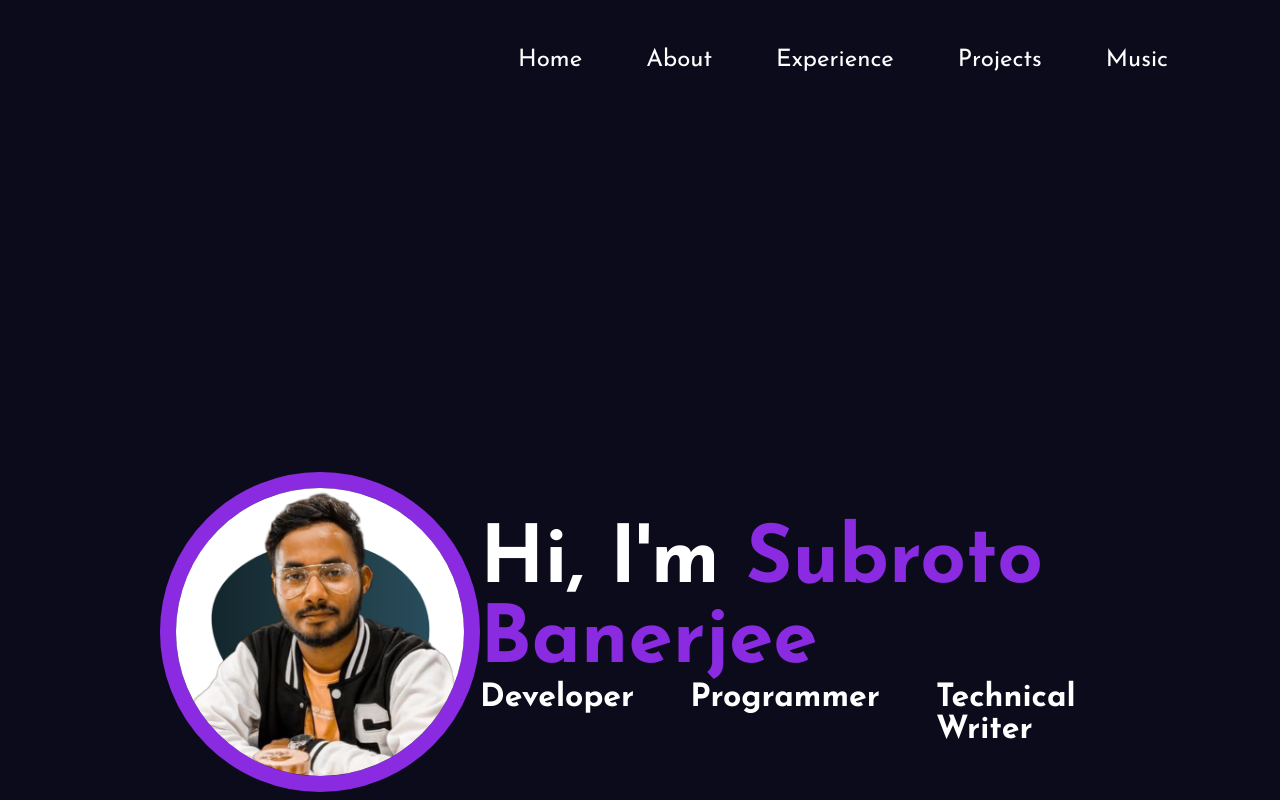
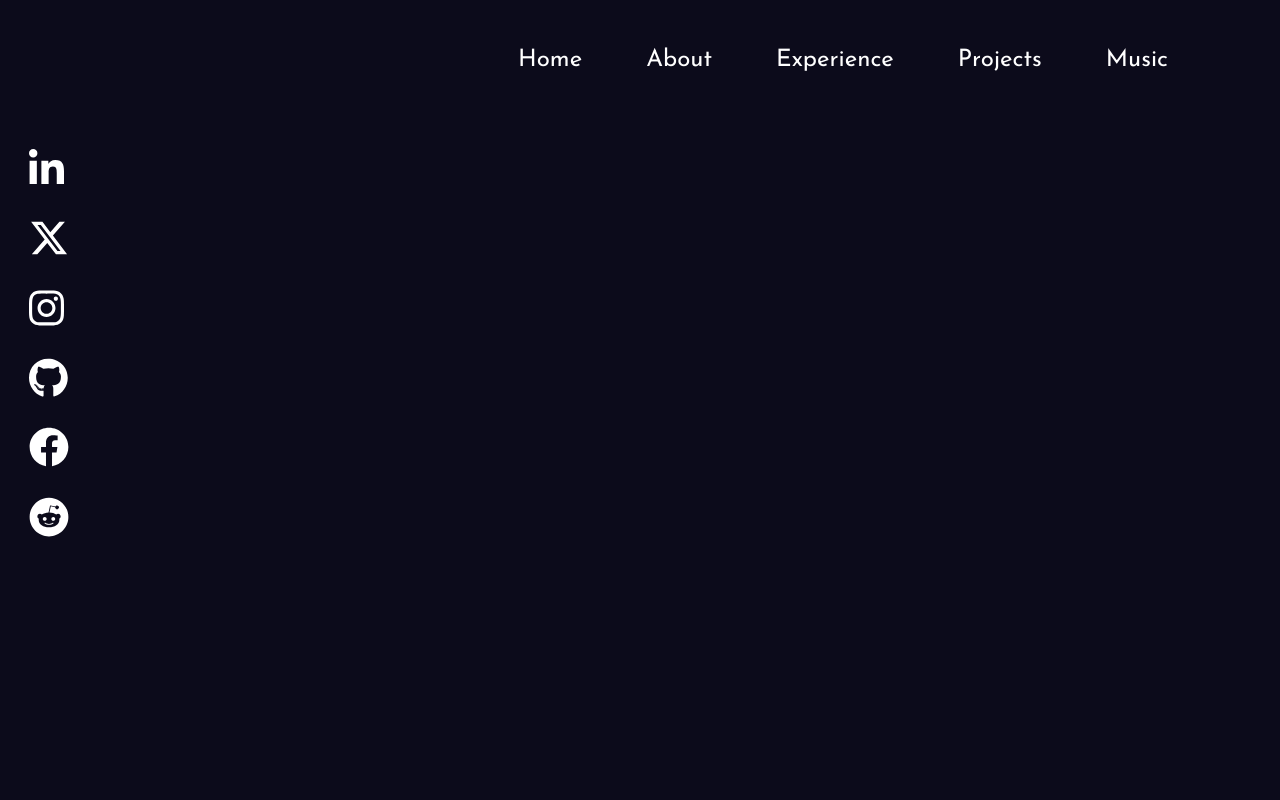
Before and after one commit to TeeWrath/personal-portfolio, an Angular app: page / in a window 1280 px wide. Shown: the top 800 px of the page. Built offline with nearby package versions, Linux system fonts and the light colour scheme.

Commit message:
added socials but still some frontend bug

```diff
--- a/src/app/app.component.html
+++ b/src/app/app.component.html
@@ -1,2 +1,3 @@
 <app-navbar></app-navbar>
+<app-social-main></app-social-main>
 <app-main></app-main>
--- a/src/app/social-main/social-main.component.css
+++ b/src/app/social-main/social-main.component.css
@@ -0,0 +1,25 @@
+ul{
+    list-style: none;
+}
+
+ul li{
+    padding: 0.8rem;
+}
+
+svg{
+    fill: white;
+    transition: 0.5s;
+}
+
+svg:hover{
+    fill: blueviolet;
+}
+
+.container{
+    /* background-color: red; */
+    width: 40px;
+    display: block;
+    align-items: center;
+    /* margin: 11rem 1rem 1rem 1rem; */
+    padding: 1rem;
+}
--- a/src/app/social-main/social-main.component.html
+++ b/src/app/social-main/social-main.component.html
@@ -1 +1,39 @@
-<p>social-main works!</p>
+<div class="container">
+    <ul>
+        <li><a target="_blank" href="https://www.linkedin.com/in/subroto-banerjee-70983b214/"><svg
+                    xmlns="http://www.w3.org/2000/svg" height="2.5em"
+                    viewBox="0 0 448 512"><!--! Font Awesome Free 6.4.2 by @fontawesome - https://fontawesome.com License - https://fontawesome.com/license (Commercial License) Copyright 2023 Fonticons, Inc. -->
+                    <path
+                        d="M100.28 448H7.4V148.9h92.88zM53.79 108.1C24.09 108.1 0 83.5 0 53.8a53.79 53.79 0 0 1 107.58 0c0 29.7-24.1 54.3-53.79 54.3zM447.9 448h-92.68V302.4c0-34.7-.7-79.2-48.29-79.2-48.29 0-55.69 37.7-55.69 76.7V448h-92.78V148.9h89.08v40.8h1.3c12.4-23.5 42.69-48.3 87.88-48.3 94 0 111.28 61.9 111.28 142.3V448z" />
+                </svg></a></li>
+        <li><a target="_blank" href="https://twitter.com/Subroto0108"><svg xmlns="http://www.w3.org/2000/svg"
+                    height="2.5em"
+                    viewBox="0 0 512 512"><!--! Font Awesome Free 6.4.2 by @fontawesome - https://fontawesome.com License - https://fontawesome.com/license (Commercial License) Copyright 2023 Fonticons, Inc. -->
+                    <path
+                        d="M389.2 48h70.6L305.6 224.2 487 464H345L233.7 318.6 106.5 464H35.8L200.7 275.5 26.8 48H172.4L272.9 180.9 389.2 48zM364.4 421.8h39.1L151.1 88h-42L364.4 421.8z" />
+                </svg></a></li>
+        <li><a target="_blank" href="https://www.instagram.com/subroto._banerjee/"><svg
+                    xmlns="http://www.w3.org/2000/svg" height="2.5em"
+                    viewBox="0 0 448 512"><!--! Font Awesome Free 6.4.2 by @fontawesome - https://fontawesome.com License - https://fontawesome.com/license (Commercial License) Copyright 2023 Fonticons, Inc. -->
+                    <path
+                        d="M224.1 141c-63.6 0-114.9 51.3-114.9 114.9s51.3 114.9 114.9 114.9S339 319.5 339 255.9 287.7 141 224.1 141zm0 189.6c-41.1 0-74.7-33.5-74.7-74.7s33.5-74.7 74.7-74.7 74.7 33.5 74.7 74.7-33.6 74.7-74.7 74.7zm146.4-194.3c0 14.9-12 26.8-26.8 26.8-14.9 0-26.8-12-26.8-26.8s12-26.8 26.8-26.8 26.8 12 26.8 26.8zm76.1 27.2c-1.7-35.9-9.9-67.7-36.2-93.9-26.2-26.2-58-34.4-93.9-36.2-37-2.1-147.9-2.1-184.9 0-35.8 1.7-67.6 9.9-93.9 36.1s-34.4 58-36.2 93.9c-2.1 37-2.1 147.9 0 184.9 1.7 35.9 9.9 67.7 36.2 93.9s58 34.4 93.9 36.2c37 2.1 147.9 2.1 184.9 0 35.9-1.7 67.7-9.9 93.9-36.2 26.2-26.2 34.4-58 36.2-93.9 2.1-37 2.1-147.8 0-184.8zM398.8 388c-7.8 19.6-22.9 34.7-42.6 42.6-29.5 11.7-99.5 9-132.1 9s-102.7 2.6-132.1-9c-19.6-7.8-34.7-22.9-42.6-42.6-11.7-29.5-9-99.5-9-132.1s-2.6-102.7 9-132.1c7.8-19.6 22.9-34.7 42.6-42.6 29.5-11.7 99.5-9 132.1-9s102.7-2.6 132.1 9c19.6 7.8 34.7 22.9 42.6 42.6 11.7 29.5 9 99.5 9 132.1s2.7 102.7-9 132.1z" />
+                </svg></a></li>
+        <li><a target="_blank" href="https://github.com/TeeWrath"><svg xmlns="http://www.w3.org/2000/svg" height="2.5em"
+                    viewBox="0 0 496 512"><!--! Font Awesome Free 6.4.2 by @fontawesome - https://fontawesome.com License - https://fontawesome.com/license (Commercial License) Copyright 2023 Fonticons, Inc. -->
+                    <path
+                        d="M165.9 397.4c0 2-2.3 3.6-5.2 3.6-3.3.3-5.6-1.3-5.6-3.6 0-2 2.3-3.6 5.2-3.6 3-.3 5.6 1.3 5.6 3.6zm-31.1-4.5c-.7 2 1.3 4.3 4.3 4.9 2.6 1 5.6 0 6.2-2s-1.3-4.3-4.3-5.2c-2.6-.7-5.5.3-6.2 2.3zm44.2-1.7c-2.9.7-4.9 2.6-4.6 4.9.3 2 2.9 3.3 5.9 2.6 2.9-.7 4.9-2.6 4.6-4.6-.3-1.9-3-3.2-5.9-2.9zM244.8 8C106.1 8 0 113.3 0 252c0 110.9 69.8 205.8 169.5 239.2 12.8 2.3 17.3-5.6 17.3-12.1 0-6.2-.3-40.4-.3-61.4 0 0-70 15-84.7-29.8 0 0-11.4-29.1-27.8-36.6 0 0-22.9-15.7 1.6-15.4 0 0 24.9 2 38.6 25.8 21.9 38.6 58.6 27.5 72.9 20.9 2.3-16 8.8-27.1 16-33.7-55.9-6.2-112.3-14.3-112.3-110.5 0-27.5 7.6-41.3 23.6-58.9-2.6-6.5-11.1-33.3 2.6-67.9 20.9-6.5 69 27 69 27 20-5.6 41.5-8.5 62.8-8.5s42.8 2.9 62.8 8.5c0 0 48.1-33.6 69-27 13.7 34.7 5.2 61.4 2.6 67.9 16 17.7 25.8 31.5 25.8 58.9 0 96.5-58.9 104.2-114.8 110.5 9.2 7.9 17 22.9 17 46.4 0 33.7-.3 75.4-.3 83.6 0 6.5 4.6 14.4 17.3 12.1C428.2 457.8 496 362.9 496 252 496 113.3 383.5 8 244.8 8zM97.2 352.9c-1.3 1-1 3.3.7 5.2 1.6 1.6 3.9 2.3 5.2 1 1.3-1 1-3.3-.7-5.2-1.6-1.6-3.9-2.3-5.2-1zm-10.8-8.1c-.7 1.3.3 2.9 2.3 3.9 1.6 1 3.6.7 4.3-.7.7-1.3-.3-2.9-2.3-3.9-2-.6-3.6-.3-4.3.7zm32.4 35.6c-1.6 1.3-1 4.3 1.3 6.2 2.3 2.3 5.2 2.6 6.5 1 1.3-1.3.7-4.3-1.3-6.2-2.2-2.3-5.2-2.6-6.5-1zm-11.4-14.7c-1.6 1-1.6 3.6 0 5.9 1.6 2.3 4.3 3.3 5.6 2.3 1.6-1.3 1.6-3.9 0-6.2-1.4-2.3-4-3.3-5.6-2z" />
+                </svg></a></li>
+        <li><a target="_blank" href="https://www.facebook.com/subroto.banerjee.56"><svg
+                    xmlns="http://www.w3.org/2000/svg" height="2.5em"
+                    viewBox="0 0 512 512"><!--! Font Awesome Free 6.4.2 by @fontawesome - https://fontawesome.com License - https://fontawesome.com/license (Commercial License) Copyright 2023 Fonticons, Inc. -->
+                    <path
+                        d="M504 256C504 119 393 8 256 8S8 119 8 256c0 123.78 90.69 226.38 209.25 245V327.69h-63V256h63v-54.64c0-62.15 37-96.48 93.67-96.48 27.14 0 55.52 4.84 55.52 4.84v61h-31.28c-30.8 0-40.41 19.12-40.41 38.73V256h68.78l-11 71.69h-57.78V501C413.31 482.38 504 379.78 504 256z" />
+                </svg></a></li>
+        <li><a target="_blank" href="https://www.reddit.com/user/TeeWrath"><svg xmlns="http://www.w3.org/2000/svg"
+                    height="2.5em"
+                    viewBox="0 0 512 512"><!--! Font Awesome Free 6.4.2 by @fontawesome - https://fontawesome.com License - https://fontawesome.com/license (Commercial License) Copyright 2023 Fonticons, Inc. -->
+                    <path
+                        d="M201.5 305.5c-13.8 0-24.9-11.1-24.9-24.6 0-13.8 11.1-24.9 24.9-24.9 13.6 0 24.6 11.1 24.6 24.9 0 13.6-11.1 24.6-24.6 24.6zM504 256c0 137-111 248-248 248S8 393 8 256 119 8 256 8s248 111 248 248zm-132.3-41.2c-9.4 0-17.7 3.9-23.8 10-22.4-15.5-52.6-25.5-86.1-26.6l17.4-78.3 55.4 12.5c0 13.6 11.1 24.6 24.6 24.6 13.8 0 24.9-11.3 24.9-24.9s-11.1-24.9-24.9-24.9c-9.7 0-18 5.8-22.1 13.8l-61.2-13.6c-3-.8-6.1 1.4-6.9 4.4l-19.1 86.4c-33.2 1.4-63.1 11.3-85.5 26.8-6.1-6.4-14.7-10.2-24.1-10.2-34.9 0-46.3 46.9-14.4 62.8-1.1 5-1.7 10.2-1.7 15.5 0 52.6 59.2 95.2 132 95.2 73.1 0 132.3-42.6 132.3-95.2 0-5.3-.6-10.8-1.9-15.8 31.3-16 19.8-62.5-14.9-62.5zM302.8 331c-18.2 18.2-76.1 17.9-93.6 0-2.2-2.2-6.1-2.2-8.3 0-2.5 2.5-2.5 6.4 0 8.6 22.8 22.8 87.3 22.8 110.2 0 2.5-2.2 2.5-6.1 0-8.6-2.2-2.2-6.1-2.2-8.3 0zm7.7-75c-13.6 0-24.6 11.1-24.6 24.9 0 13.6 11.1 24.6 24.6 24.6 13.8 0 24.9-11.1 24.9-24.6 0-13.8-11-24.9-24.9-24.9z" />
+                </svg></a></li>
+    </ul>
+</div>
```
